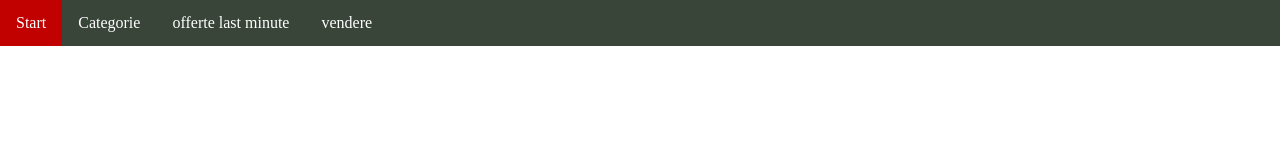
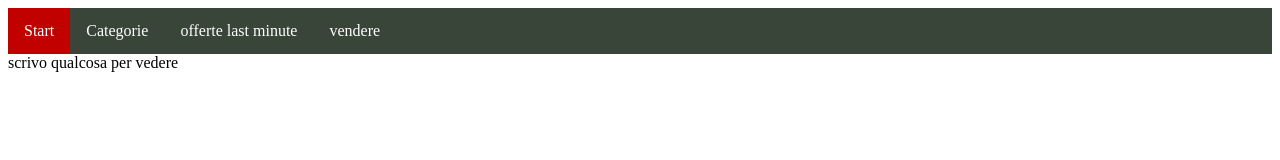
Before and after one commit to VioliHate/progettoSiw, a plain HTML site: page Ecommercio/WebContent/index.html in a window 1280 px wide. Drawn offline with Linux system fonts and the light colour scheme.

Commit message:
commit mattutino

```diff
--- a/Ecommercio/WebContent/css/index.css
+++ b/Ecommercio/WebContent/css/index.css
@@ -1,6 +1,5 @@
 @CHARSET "ISO-8859-1";
 body {
-margin:0;
 }
 ul{
     list-style-type: none;
@@ -8,7 +7,7 @@ ul{
     padding: 0;
     overflow: hidden;
     background-color: #384538;
-
+    top: 0;
 
 }
 
@@ -39,7 +38,7 @@ a:hover:not(#Start) {
 */
 #tendinaContenuto{
     display: none;
-     position: absolute;
+   position: absolute;
     min-width: 160px;
     background-color: #384538;
     box-shadow: 0px 8px 16px 0px rgba(0,0,0,0.2);
--- a/Ecommercio/WebContent/index.html
+++ b/Ecommercio/WebContent/index.html
@@ -24,5 +24,6 @@
 		</ul>
 		</div>
 	</nav>
+	scrivo qualcosa per vedere
 </body>
 </html>
```
